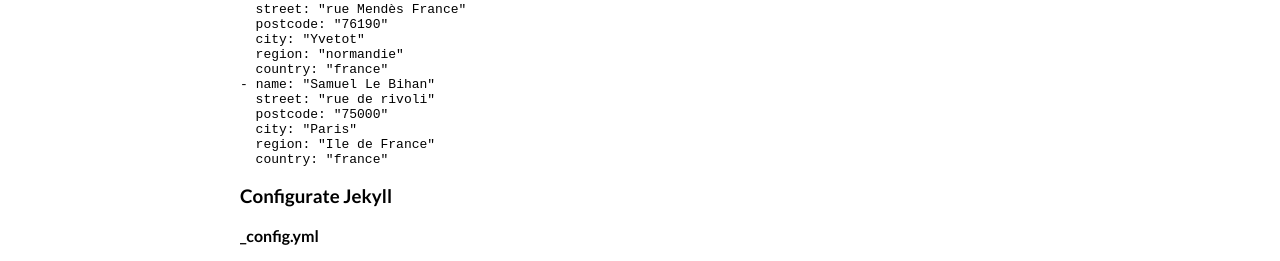
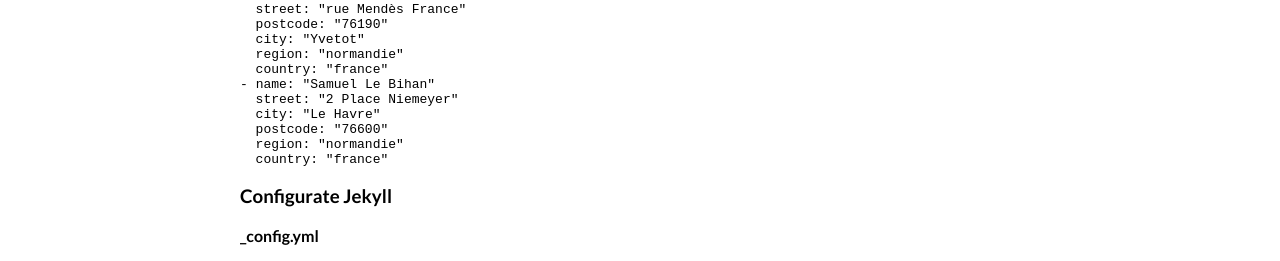
Before and after one commit to bertrandkeller/jekyll-geocode, a Jekyll site: the page built from index.md, in a window 1280 px wide. Shown: the part 664-925 px from the top of the page. Built offline with Jekyll 4.4.1, drawn with Linux system fonts in a browser that asks for light colours.

Commit message:
change index

````diff
--- a/index.md
+++ b/index.md
@@ -22,10 +22,10 @@
   region: "normandie"
   country: "france"
 - name: "Samuel Le Bihan"
-  street: "rue de rivoli"
-  postcode: "75000"
-  city: "Paris"
-  region: "Ile de France"
+  street: "2 Place Niemeyer"
+  city: "Le Havre"
+  postcode: "76600"
+  region: "normandie"
   country: "france"
 ```
 
````
Also changed, not shown: _data/members.yml (+4 -3 lines), 1 other file.
